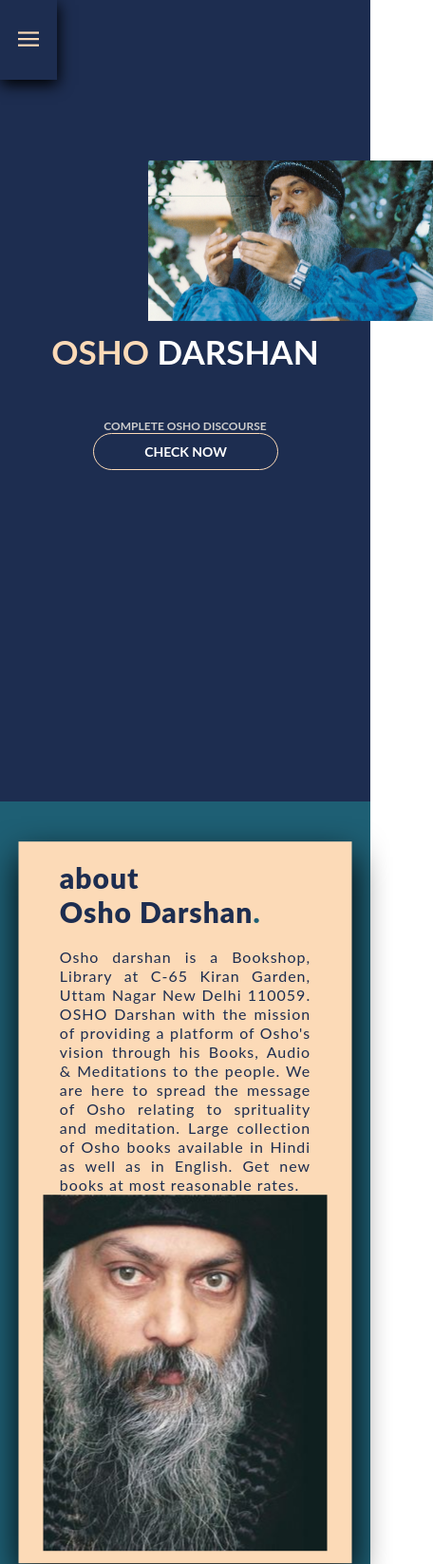
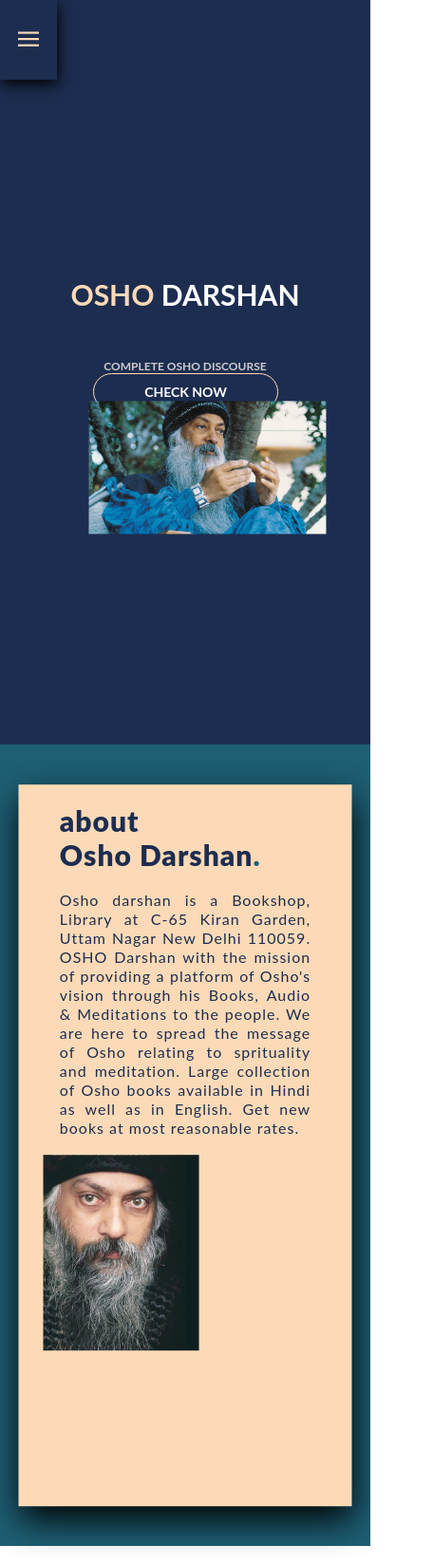
Before and after one commit to oshodarshan/oshodarshan.github.io, a plain HTML site: page index.html in a window 390 px wide. Shown: the top 1647 px of the page at 95% size, 456 px wide, since content can reach past the window. Drawn offline with nearby package versions, Linux system fonts and the light colour scheme; files whose address does not match are found by name.

Commit message:
Update media-query.css

```diff
--- a/css/media-query.css
+++ b/css/media-query.css
@@ -48,7 +48,7 @@
     }
 
     .offers-section .pricing {
-        width: 27%;
+        width: 22%;
     }
 }
 
@@ -59,7 +59,7 @@
     }
 
     .heading-section img {
-        max-width: 600px;
+        max-width: 550px;
     }
 
     .left-about {
@@ -90,6 +90,12 @@
     .contact-right {
         clip-path: none;
     }
+    .contact-info{
+        margin: 25px;
+    }
+    .contact-left > p{
+        margin-bottom: 50px;
+    }
 
 }
 
@@ -106,7 +112,7 @@
     }
 
     .heading-text h1 {
-        font-size: 35px;
+        font-size: 30px;
     }
 
     .heading-text h2 {
@@ -125,7 +131,7 @@
     }
 
     .about-content div img {
-        width: 100%;
+        width: 70%;
     }
 
     .offers-section {
@@ -144,7 +150,7 @@
         padding: 15px;
     }
 
-    .offers-section .pricing:nth-child(2) {
+    .offers-section .pricing:nth-child(even) {
         margin-top: 30px;
     }
 }
@@ -156,8 +162,8 @@
     }
 
     .heading-section img {
-        max-width: 500px;
-        transform: translate(-50% -50%);
+        max-width: 400px;
+        transform: translate(-25%,60%);
     }
 
     .heading-text {
@@ -208,13 +214,14 @@
     }
 
     .heading-section img {
-        top: 20%;
-        width: 350px;
+        top: 40%;
+        width: 250px;
     }
 
     .heading-text {
         justify-content: center;
         margin: 0;
+        margin-top: -60px;
     }
 
     .main-nav {
@@ -301,12 +308,16 @@
     .contact-info {
         margin: 10px;
     }
+    .about-content div img{
+        width: 55%;
+        margin-top: 10px;
+    }
 }
 
 
 @media all and (max-width: 480px) {
     .heading-section img {
-        width: 300px;
+        width: 250px;
     }
 
     .offers-heading h2 {
@@ -330,4 +341,12 @@
     .contact-left {
         padding: 10px;
     }
+
 }
+
+@media all and (max-width: 320px){
+    .heading-section img {
+        width: 200px;
+        margin-top: 20px;
+    }
+}
```
